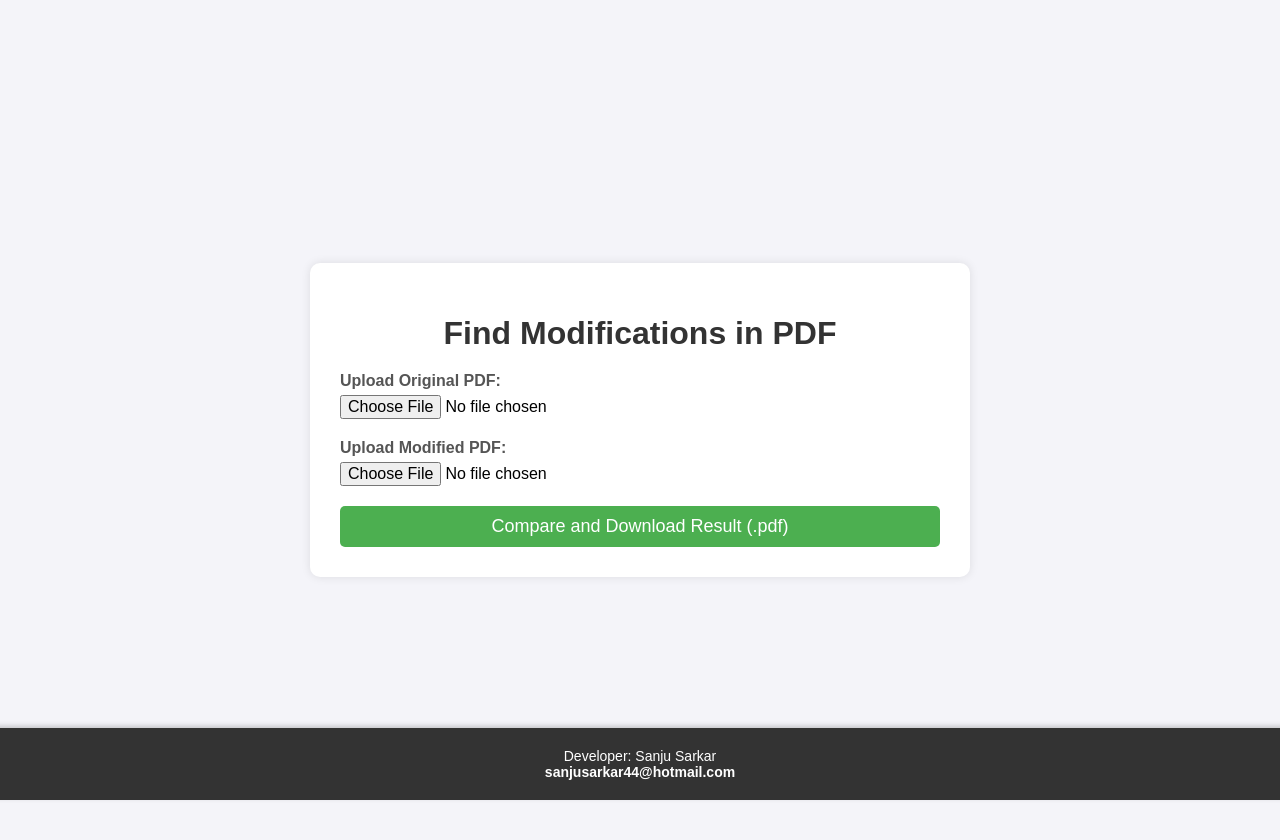
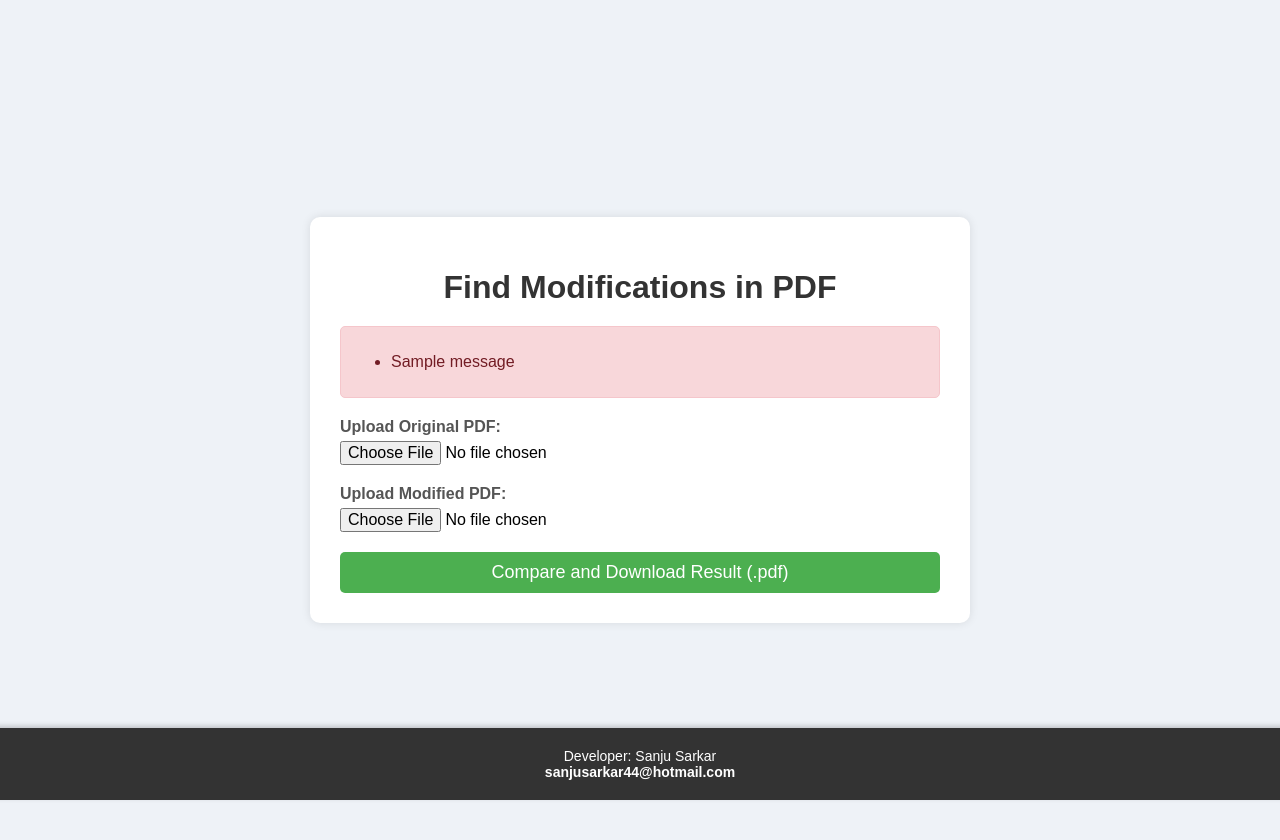
Before and after one commit to itzsanjus/TextDiff-PDF, a Flask app: page / in a window 1280 px wide. Run offline with Flask 3, Linux system fonts and the light colour scheme; one stand-in notice (Sample message) is shown.

Commit message:
Updated functionality

```diff
--- a/app.py
+++ b/app.py
@@ -1,20 +1,37 @@
-from flask import Flask, render_template, request, send_file
+from flask import Flask, render_template, request, send_file, flash, redirect, url_for
 import os
-from utils import ocr, compare_sentences, create_pdf
+from utils import convert_pdf_to_images, compare_sentences, create_pdf, compare_pdfs, length_match, extract_text_with_pytesseract
 
 app = Flask(__name__)
+app.secret_key = 'your_secret_key'  # Needed for flashing messages
+
 @app.route('/', methods=['GET', 'POST'])
 def index():
     if request.method == 'POST':
         file1 = request.files['file1']
         file2 = request.files['file2']
+        compute_hash = 'compute_hash' in request.form  # Check if the checkbox is selected
 
         if not file1 or not file2:
-            return "Please upload both PDF files."
+            flash("Please upload both PDF files.")
+            return redirect(url_for('index'))
+
+
+        if compare_pdfs(file1,file2):
+            flash("The uploaded PDFs are identical.")
+            return redirect(url_for('index'))
+
+        pdf_list1 = convert_pdf_to_images(file1)
+        pdf_list2 = convert_pdf_to_images(file2)
+
 
         # Extract text from the uploaded PDF files
-        text_org = ocr(file1)
-        text_mod = ocr(file2)
+        text_org = extract_text_with_pytesseract(pdf_list1)
+        text_mod = extract_text_with_pytesseract(pdf_list2)
+
+        if not length_match(text_org, text_mod):
+            flash("The uploaded PDFs are completely different.")
+            return redirect(url_for('index'))
 
         # Compare the extracted texts
         results = compare_sentences(text_org, text_mod)
--- a/templates/index.html
+++ b/templates/index.html
@@ -7,7 +7,7 @@
     <style>
         body {
             font-family: Arial, sans-serif;
-            background-color: #f4f4f9;
+            background-color: #eef2f7;
             margin: 0;
             padding: 20px;
             display: flex;
@@ -52,6 +52,14 @@
         input[type="submit"]:hover {
             background-color: #45a049;
         }
+        .flash-messages {
+            margin-bottom: 20px;
+            padding: 10px;
+            background-color: #f8d7da;
+            color: #721c24;
+            border: 1px solid #f5c6cb;
+            border-radius: 5px;
+        }
         footer {
             background-color: #333333;
             color: #ffffff;
@@ -62,28 +70,38 @@ footer {
             width: 100%;
             box-shadow: 0 -2px 5px rgba(0, 0, 0, 0.2);
         }
-
         footer p {
             margin: 0;
             font-size: 14px;
         }
-
         footer a {
             color: #ffffff;
             text-decoration: none;
             font-weight: bold;
         }
-
         footer a:hover {
             text-decoration: underline;
         }
-
     </style>
 </head>
 
 <body>
     <div class="container">
         <h1>Find Modifications in PDF</h1>
+
+        <!-- Flash messages section -->
+        {% with messages = get_flashed_messages() %}
+            {% if messages %}
+                <div class="flash-messages">
+                    <ul>
+                        {% for message in messages %}
+                            <li>{{ message }}</li>
+                        {% endfor %}
+                    </ul>
+                </div>
+            {% endif %}
+        {% endwith %}
+
         <form method="post" enctype="multipart/form-data">
             <label for="file1">Upload Original PDF:</label>
             <input type="file" id="file1" name="file1" accept="application/pdf" required>
@@ -95,6 +113,7 @@ footer a:hover {
         </form>
     </div>
 </body>
+
 <footer>
     <p>Developer: Sanju Sarkar</p>
     <p><a href="mailto:sanjusarkar44@hotmail.com">sanjusarkar44@hotmail.com</a></p>
```
Also changed, not shown: utils.py (+30 -5 lines), 1 other file. Lines whose indentation alone changed are shown as unchanged.
